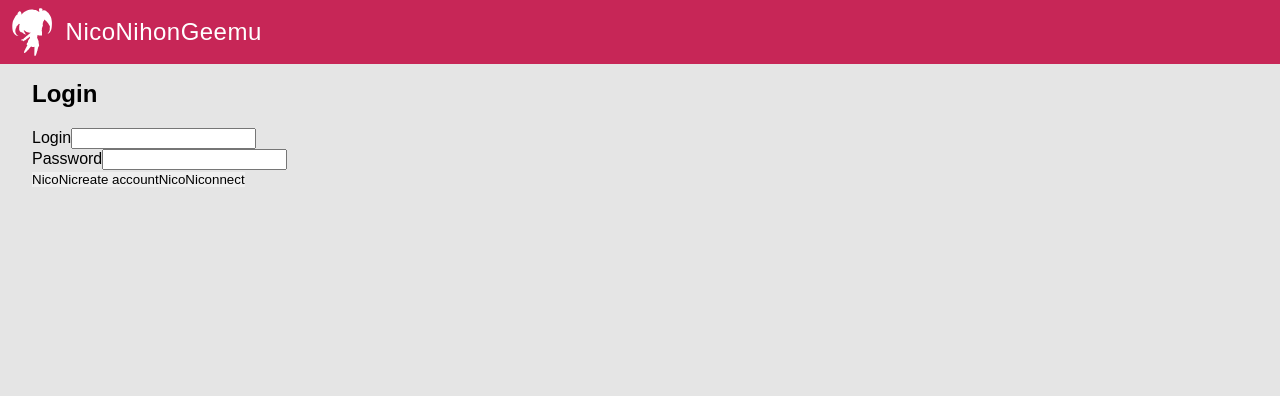
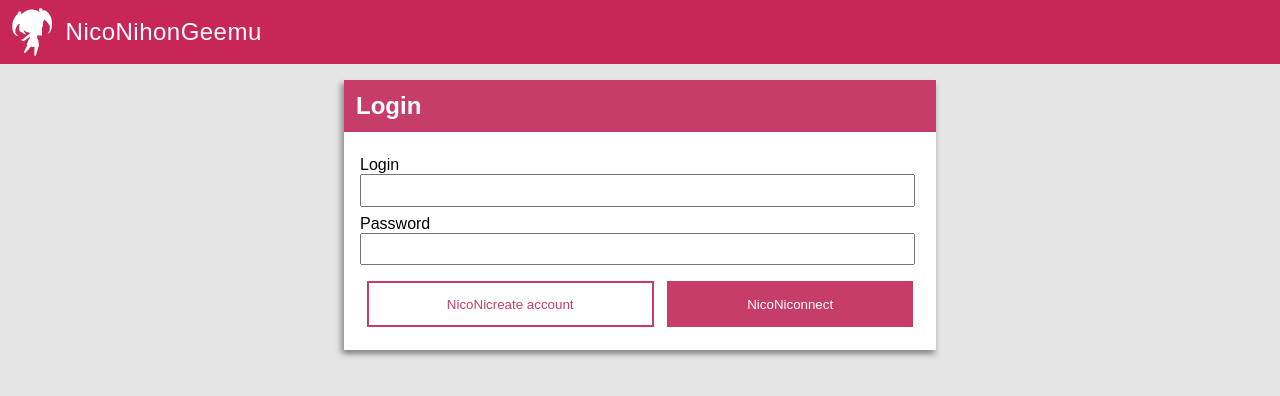
Before and after one commit to Lisible/niconihongeemu-front, a Vue app: page / in a window 1280 px wide. Shown: the top 396 px of the page. Built offline with nearby package versions, Linux system fonts and the light colour scheme.

Commit message:
Added styling for Login and Registration form

```diff
--- a/public/css/style.mobile.css
+++ b/public/css/style.mobile.css
@@ -32,3 +32,73 @@ button {
 	padding: 0;
 	border: none;
 }
+
+.form {
+	background-color: white;
+	padding: 1em;
+	margin: auto;
+	max-width: 35em;
+	box-shadow: -4px 3px 5px rgba(0,0,0,0.25), 0 5px 5px rgba(0,0,0,0.22);
+}
+
+.form > h2 {
+	display: block;
+	position: relative;
+	left: -1rem;
+	top: -1rem;
+	width: calc(100% + 0.5rem);
+	background-color: #c63d69;
+	color: white;
+	padding: 0.5em;
+	margin: 0;
+}
+
+.form-entry label {
+	display: block;
+	margin-top: 0.5em;
+}
+
+.form-entry input[type="text"], .form-entry input[type="password"] {
+	height: 2em;
+	width: calc(100% - 1em);
+}
+
+.form .form-buttons {
+	display: flex;
+	flex-wrap: wrap;
+	padding: 1em 0 0 0;
+}
+
+.form button {
+	flex-grow: 1;
+
+	min-width: 10em;
+	max-width: 25em;
+	padding: 1em;
+
+	border: 2px solid #c63d69;
+	background-color: white;
+	color: #c63d69;
+}
+
+.form button {
+	margin: 0 0.5em;
+}
+
+.form button {
+	margin-bottom: 0.5em;
+
+	transition: box-shadow 0.2s,  0.2s transform 0.1s;
+}
+
+.form button.button-red {;
+	color: white;
+	background-color: #c63d69;
+}
+
+.form button:hover {
+	transform: translateY(-0.2em);
+	box-shadow: 0 5px 5px rgba(0,0,0,0.22);
+
+	transition: transform 0.2s,  0.2s box-shadow 0.1s;
+}
--- a/src/App.js
+++ b/src/App.js
@@ -5,9 +5,11 @@ import LoginComponent from './components/Login/Login.vue'
 import RegisterComponent from './components/Register/Register.vue'
 
 import SearchResult from './model/SearchResult'
+import SearchType from './model/SearchType'
 import SearchResultList from './model/SearchResultList'
 import WordProvider from './model/WordProvider'
 import KanjiProvider from './model/KanjiProvider'
+import User from './model/User'
 
 
 export default {
@@ -20,9 +22,6 @@ export default {
         'Register': RegisterComponent,
     },
     created: function() {
-        this.$on('AccountCreationRequest', () => {
-            //this.$data.perspective = 'register';
-        });
         this.$on('ConnectionRequest', () => {
             this.$data.perspective = 'home';
         });
@@ -33,10 +32,9 @@ export default {
             let searchResultList = new SearchResultList();
             let wp = new WordProvider();
             let kp = new KanjiProvider();
-            let searchType = document.getElementsByName("search-type")[0].value;
+            let searchType = +document.getElementsByName("search-type")[0].value;
 
-
-            if (searchType == 1) {
+            if (searchType === SearchType.ANY || searchType === SearchType.WORD) {
                 wp.searchWord(query).then(results => {
                     this.$data.searchStarted = false;
 
@@ -46,28 +44,9 @@ export default {
 
                     this.refreshSearchResult(searchResultList);
                 });
+            }
 
-
-                kp.searchKanji(query).then(results => {
-                    this.$data.searchStarted = false;
-
-                    results.forEach(r => {
-                        searchResultList.addSearchResult(new SearchResult('kanji', r));
-                    });
-
-                    this.refreshSearchResult(searchResultList);
-                });
-            } else if (searchType == 2) {
-                wp.searchWord(query).then(results => {
-                    this.$data.searchStarted = false;
-
-                    results.forEach(r => {
-                        searchResultList.addSearchResult(new SearchResult('word', r));
-                    });
-
-                    this.refreshSearchResult(searchResultList);
-                });
-            } else if (searchType == 3) {
+            if (searchType === SearchType.ANY || searchType === SearchType.KANJI) {
                 kp.searchKanji(query).then(results => {
                     this.$data.searchStarted = false;
 
--- a/src/components/Login/Login.vue
+++ b/src/components/Login/Login.vue
@@ -1,5 +1,5 @@
 <template>
-	<div id="login">
+	<div id="login" class="form">
 		<h2>Login</h2>
 		<div class="form-entry">
 			<label for="login">Login</label>
@@ -9,8 +9,10 @@
 			<label for="password">Password</label>
 			<input type="password" name="password">
 		</div>
-		<button @click="$parent.changePerspective('register')">NicoNicreate account</button>
-		<button @click="triggerConnectionRequest">NicoNiconnect</button>
+		<div class="form-buttons">
+			<button @click="$parent.changePerspective('register')">NicoNicreate account</button>
+			<button class="button-red" @click="triggerConnectionRequest">NicoNiconnect</button>
+		</div>
 	</div>
 </template>
 
--- a/src/components/Register/Register.js
+++ b/src/components/Register/Register.js
@@ -1,11 +1,24 @@
+import AuthenticationBackend from '@/model/Backend/AuthenticationBackend'
+
 export default {
 	name: 'register',
 	data: function () {
-		return {}
+		return {
+			login: '',
+			password: '',
+			statusMessage: ''
+		}
 	},
 	methods: {
-		triggerAccountCreationRequest: function(event){
-			this.$parent.$emit('AccountCreationRequest');
+		onConfirmButtonClicked: async function(event){
+			const response = await AuthenticationBackend.registerUser(this.login, this.password);
+			if(response.status !== 200) {
+				const content = await response.json();
+				this.statusMessage = content.message;
+				return;
+			}
+
+			this.$parent.changePerspective('login')
 		}
 	}
 };
--- a/src/components/Register/Register.vue
+++ b/src/components/Register/Register.vue
@@ -1,16 +1,19 @@
 <template>
-	<div id="login">
+	<div id="login" class="form">
 		<h2>Register</h2>
+		<span class="form-status">{{ statusMessage }}</span>
 		<div class="form-entry">
 			<label for="login">Login</label>
-			<input type="text" name="login">
+			<input type="text" name="login" v-model="login">
 		</div>
 		<div class="form-entry">
 			<label for="password">Password</label>
-			<input type="password" name="password">
+			<input type="password" name="password" v-model="password">
 		</div>
-		<button @click="triggerAccountCreationRequest">NicoNiconfirm</button>
-		<button @click="$parent.changePerspective('login')">NicoNicancel</button>
+		<div class="form-buttons">
+			<button @click="$parent.changePerspective('login')">NicoNicancel</button>
+			<button class="button-red" @click="onConfirmButtonClicked">NicoNiconfirm</button>
+		</div>
 	</div>
 </template>
 
--- a/src/components/SearchBar/SearchBar.css
+++ b/src/components/SearchBar/SearchBar.css
@@ -31,8 +31,8 @@
 }
 
 #search-bar select {
-	text-align: center;
 	text-indent: -0.1em;
+	text-align-last:center;
 	padding: 0;
 
 	background-color: #fbfbfb;
--- /dev/null
+++ b/src/model/Backend/AuthenticationBackend.js
@@ -0,0 +1,14 @@
+const END_POINT = "http://localhost:3000/authentication";
+
+export default class AuthenticationBackend {
+	static async registerUser(login, password) {
+		return await fetch(END_POINT + "/user", {
+			method: 'POST',
+			headers: {
+				'Accept': 'application/json',
+				'Content-Type': 'application/json',
+			},
+			body: JSON.stringify({login: login, password: password})
+		});
+	}
+}
--- a/src/model/KanjiProvider.js
+++ b/src/model/KanjiProvider.js
@@ -1,6 +1,6 @@
 import Kanji from '@/model/Kanji';
 
-const ENDPOINT = 'http://localhost:3000/dictionnary/kanji/';
+const ENDPOINT = 'http://localhost:3000/dictionnary/kanji/'; // TODO make configurable
 
 export default class KanjiProvider {
 	constructor(){
--- /dev/null
+++ b/src/model/User.js
@@ -0,0 +1,6 @@
+export default class User {
+	constructor(login, password) {
+		this.login = login;
+		this.password = password;
+	}
+};
```
